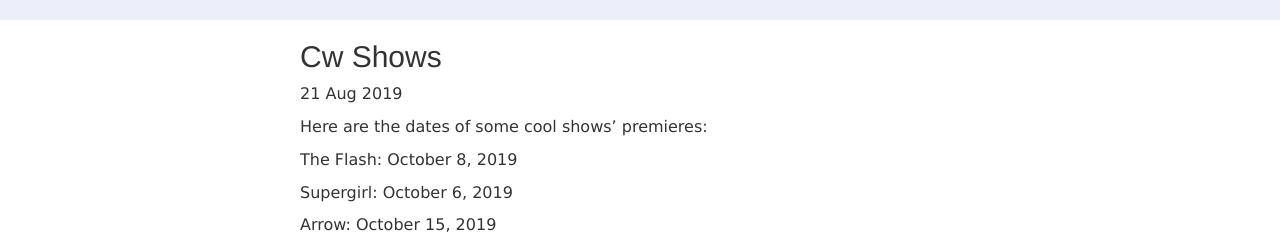
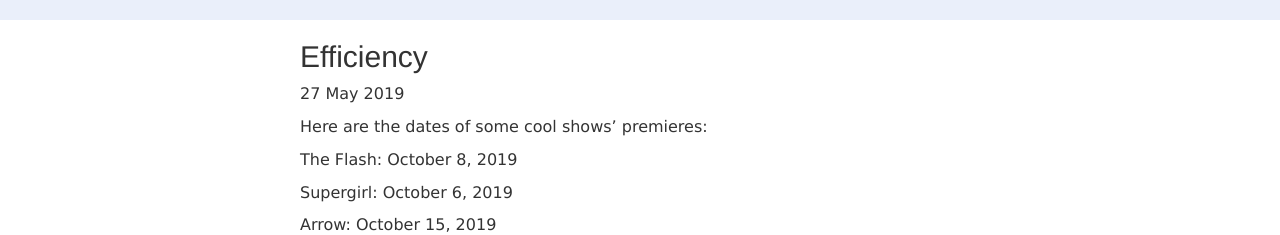
Before and after one commit to danaesav/danaesav.github.io, a Jekyll site: the page built from _posts/2019-08-21-cw-shows.md, in a window 1280 px wide and 1083 px high. Shown: the part 405-640 px from the top of the window. Built offline with Jekyll 4.4.1, drawn with Linux system fonts in a browser that asks for light colours; our own code applies the rules of GitHub Pages for plain Markdown files; some of the changed lines change nothing that is shown.

Commit message:
Update 2019-08-21-cw-shows.md

```diff
--- a/_posts/2019-08-21-cw-shows.md
+++ b/_posts/2019-08-21-cw-shows.md
@@ -1,3 +1,11 @@
+---
+layout: post
+title: "Efficiency"
+subtitle: "Less is More"
+date: 2019-05-27 16:30 -0600
+tags: platform
+---
+
 Here are the dates of some cool shows' premieres:
 
 The Flash: October 8, 2019
```
